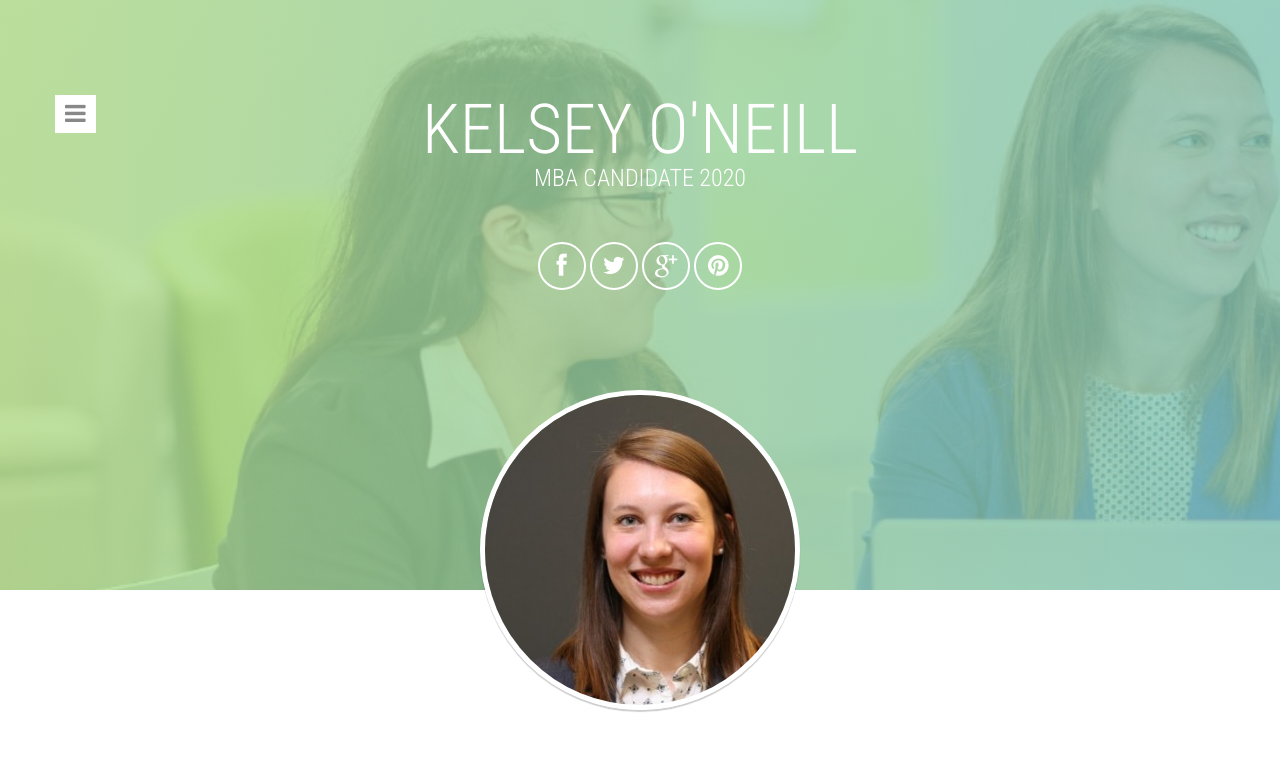
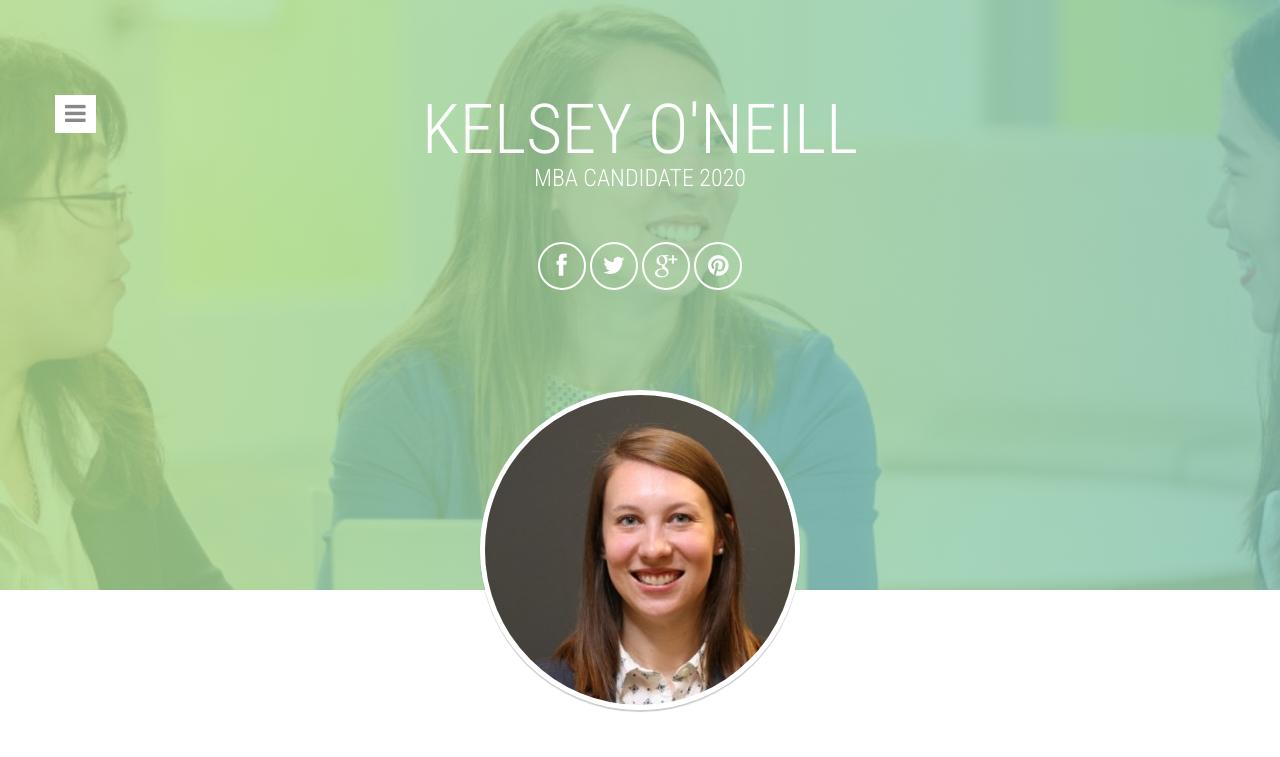
Before and after one commit to koneill09/site, a plain HTML site: page index.html in a window 1280 px wide. Shown: the top 757 px of the page. Drawn offline with Linux system fonts and the light colour scheme.

Commit message:
Update style.css

```diff
--- a/style.css
+++ b/style.css
@@ -109,7 +109,7 @@ p { margin-top: 0; line-height: 2; }
 
 .fullwidth-block { padding: 50px 0; }
 
-[data-bg-image] { background-size: cover; background-repeat: no-repeat; }
+[data-bg-image] { background-size: cover; background-repeat: no-repeat; background-position: center;}
 
 .button { color: white; display: inline-block; padding: 10px 20px; border: 2px solid white; border-radius: 3px; font-family: "Roboto Condensed", "Open Sans", sans-serif; line-height: 1; }
 
```
